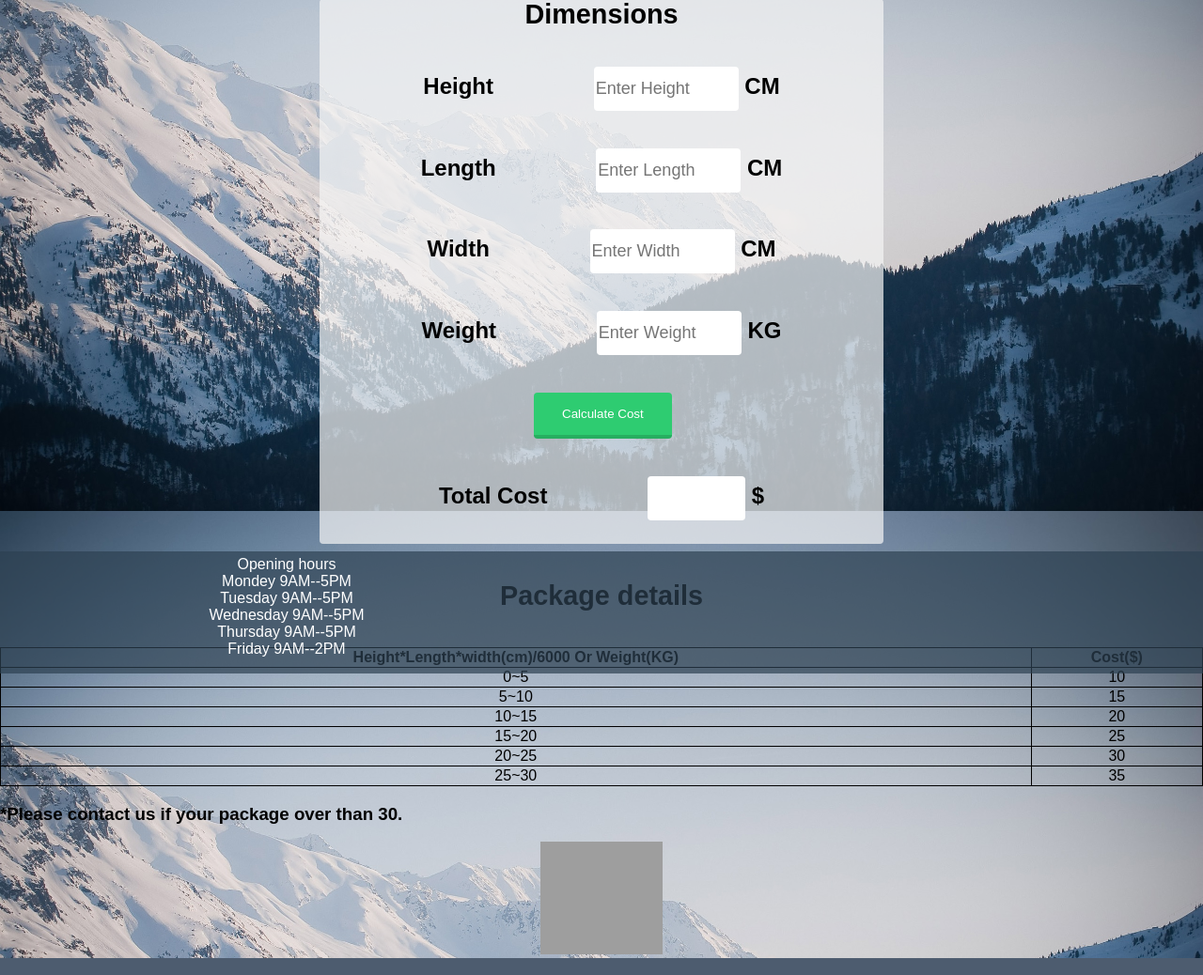
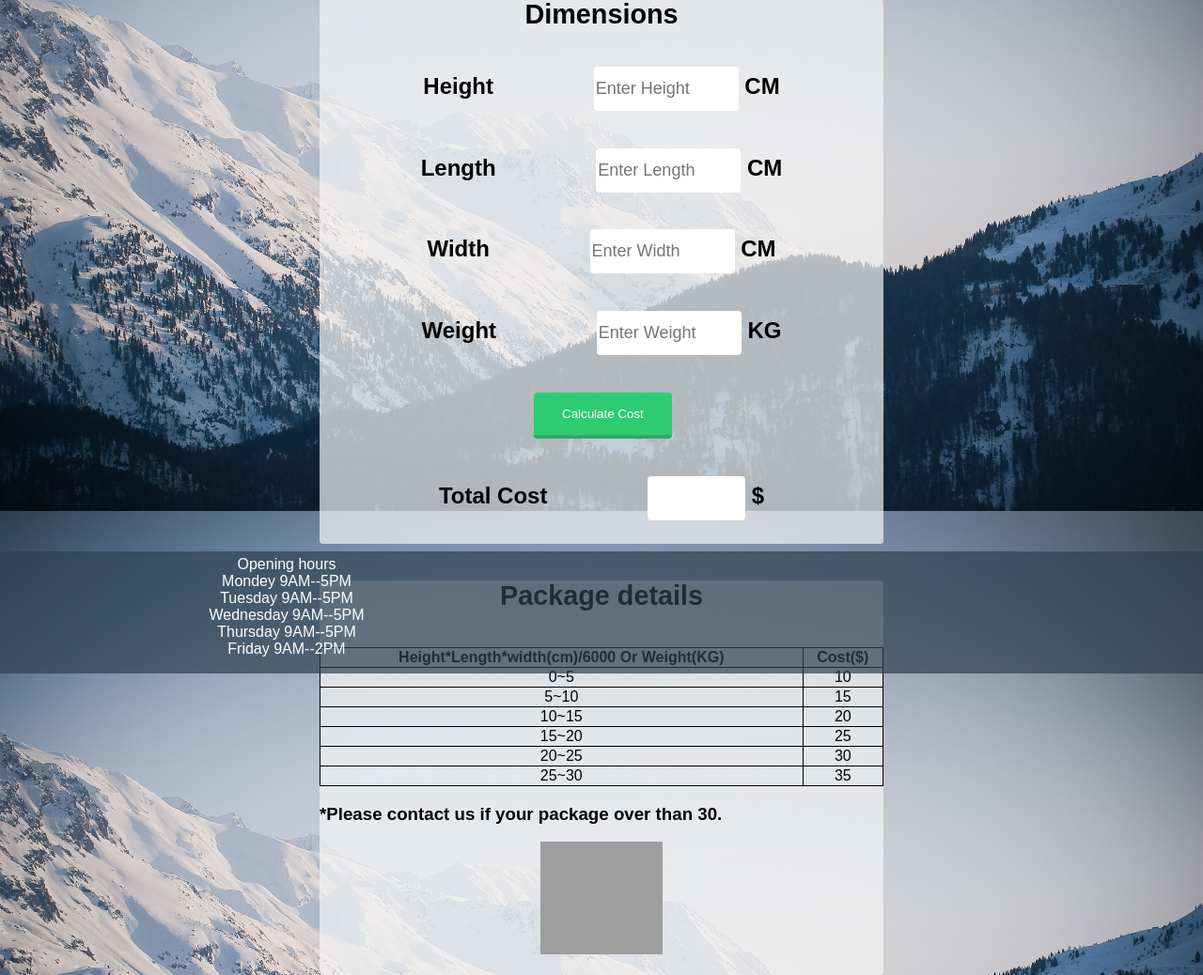
Before and after one commit to carlin54/IFB299, a PHP site: page / in a window 1280 px wide. Shown: the part 256-1294 px from the top of the page at 94% size. Run offline with PHP 8.4, Linux system fonts and the light colour scheme; grey boxes are pictures that could not be loaded.

Commit message:
Update login.css

```diff
--- a/css/login.css
+++ b/css/login.css
@@ -84,6 +84,15 @@ body{
   margin: 0 auto;
   margin-top: 10px;
 }
+.boxhome2{
+    width: 600px;
+  height: 420px;
+  text-align: left;
+  background-color: rgba(246,246,246, 0.7);
+  border-radius: 4px;
+  margin: 0 auto;
+  margin-top: 10px;
+}
 .box1{
   width: 600px;
   height: 900px;
```
